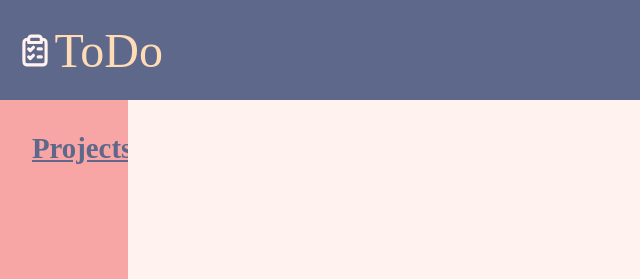
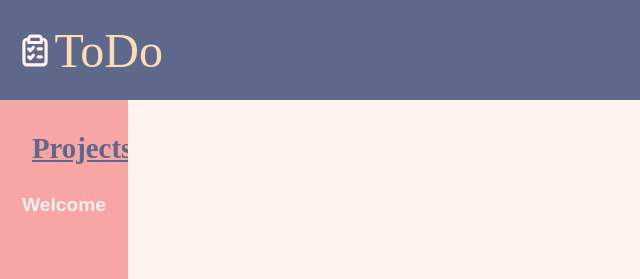
Before and after one commit to Salypse/todo-list, a website built with webpack: page src/template.html in a window 1280 px wide. Shown: the top 279 px of the page, 0-640 px from the left. Built offline with nearby package versions, Linux system fonts and the light colour scheme.

Commit message:
Add all project names to sidebar display

```diff
--- a/src/index.js
+++ b/src/index.js
@@ -1,9 +1,25 @@
 import "./styles.css"
 import { makeNewProjectDisplay } from "./js/new-project-display"
+import { currentProjects } from "./js/projects-list"
+
 
 const contentHandler = (function() {
     const newProjectButton = document.querySelector("#new-project-button")
     newProjectButton.addEventListener("click", function() {
         makeNewProjectDisplay()
     })
+
+    const sidebar = document.querySelector(".sidebar")
+    const currentProjectsList = document.createElement("div")
+    currentProjectsList.classList.add("current-projects")
+
+    currentProjects.forEach(project => {
+        let projectToAdd = document.createElement("button")
+        projectToAdd.textContent = project.name
+        currentProjectsList.append(projectToAdd)
+    })
+
+
+    sidebar.append(currentProjectsList)
+
 }())
--- a/src/js/new-project-display.js
+++ b/src/js/new-project-display.js
@@ -40,11 +40,11 @@ export let makeNewProjectDisplay = function() {
     //New Project Submit button
     const newProjectSubmit = document.createElement("button")
     newProjectSubmit.textContent = "Submit"
-    newProjectSubmit.type = "submit"
     newProjectForm.append(newProjectSubmit)
 
     newProjectForm.addEventListener("submit", function(event) {
         event.preventDefault()
+        exitProjectDisplay(newProjectDisplay)
     })
 
     content.append(newProjectDisplay)
--- /dev/null
+++ b/src/js/projects-list.js
@@ -0,0 +1,3 @@
+export let currentProjects = [
+    {"name": "Welcome"},
+]
--- a/src/styles.css
+++ b/src/styles.css
@@ -208,3 +208,28 @@ header > button {
     padding: 0.5rem;
     font-size: 1rem;
 }
+
+.sidebar > .current-projects {
+    display: flex;
+    flex-direction: column;
+    align-items: center;
+}
+
+.current-projects > button {
+    border: transparent;
+    background-color: transparent;
+
+    font-size: 1.2rem;
+    color: var(--primary-light);
+
+    padding: 0;
+    margin: 0.8rem;
+}
+
+.current-projects > button:hover {
+    color: var(--primary-blue)
+}
+
+.current-projects > button:active {
+    color: var(--primary-light);
+}
```
